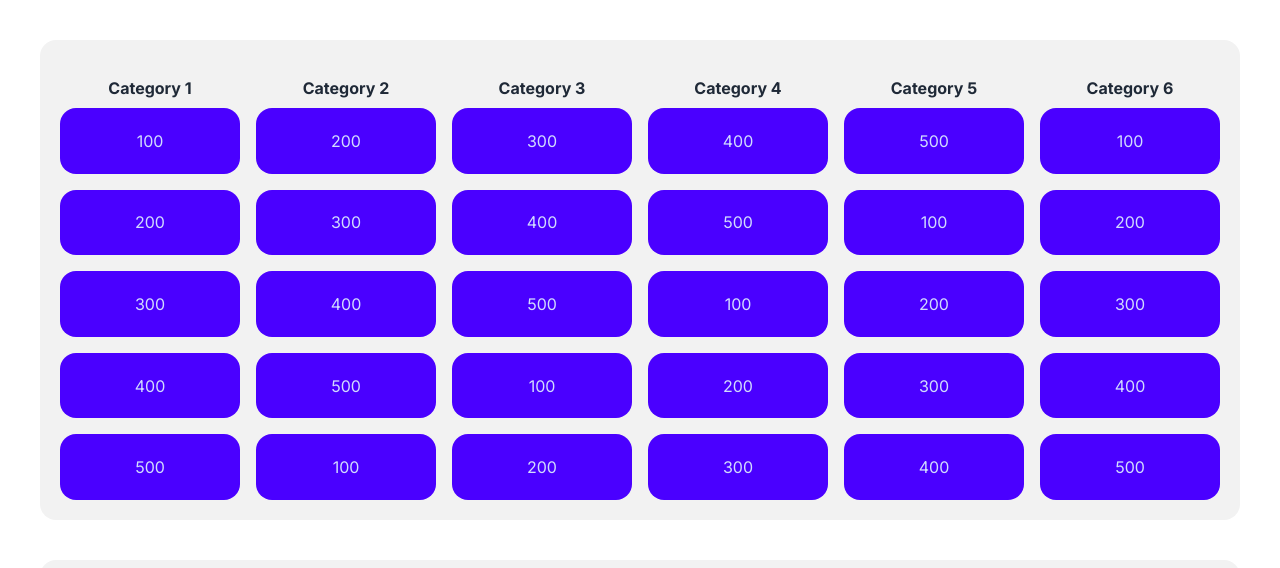
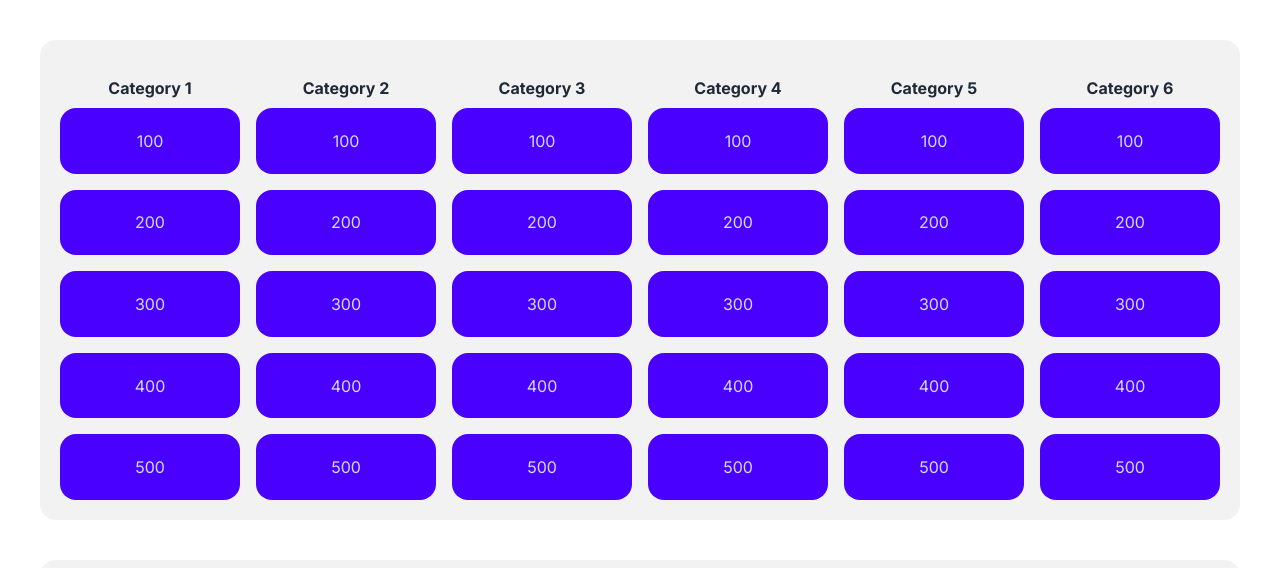
Before and after one commit to uzairmahmed/JeopardyApp, a Next.js app in the folder jeopardy/: page / in a window 1280 px wide. Shown: the top 568 px of the page. Built offline with nearby package versions, Linux system fonts and the light colour scheme.

Commit message:
order fixed

```diff
--- a/jeopardy/src/components/QuestionGrid.tsx
+++ b/jeopardy/src/components/QuestionGrid.tsx
@@ -1,4 +1,4 @@
-"use client"
+'use client'
 import type { FC } from 'react';
 import QuestionCell from './QuestionCell';
 import useQuestionStore from '@/stores/questionStore';
@@ -20,8 +20,8 @@ const QuestionGrid: FC<QuestionGridProps> = ({ }) => {
                 ))}
             </div>
             <div className={`grid grid-cols-6 gap-4 p-5 h-[90%]`}>
-                {categories.map((category) =>
-                    points.map((points) => {
+                {points.map((points) =>
+                    categories.map((category) => {
                         const questionData = questions[category].find(q => q.points === points);
                         if (questionData) {
                             return (
@@ -41,4 +41,5 @@ const QuestionGrid: FC<QuestionGridProps> = ({ }) => {
         </div>
     );
 }
+
 export default QuestionGrid;
```
